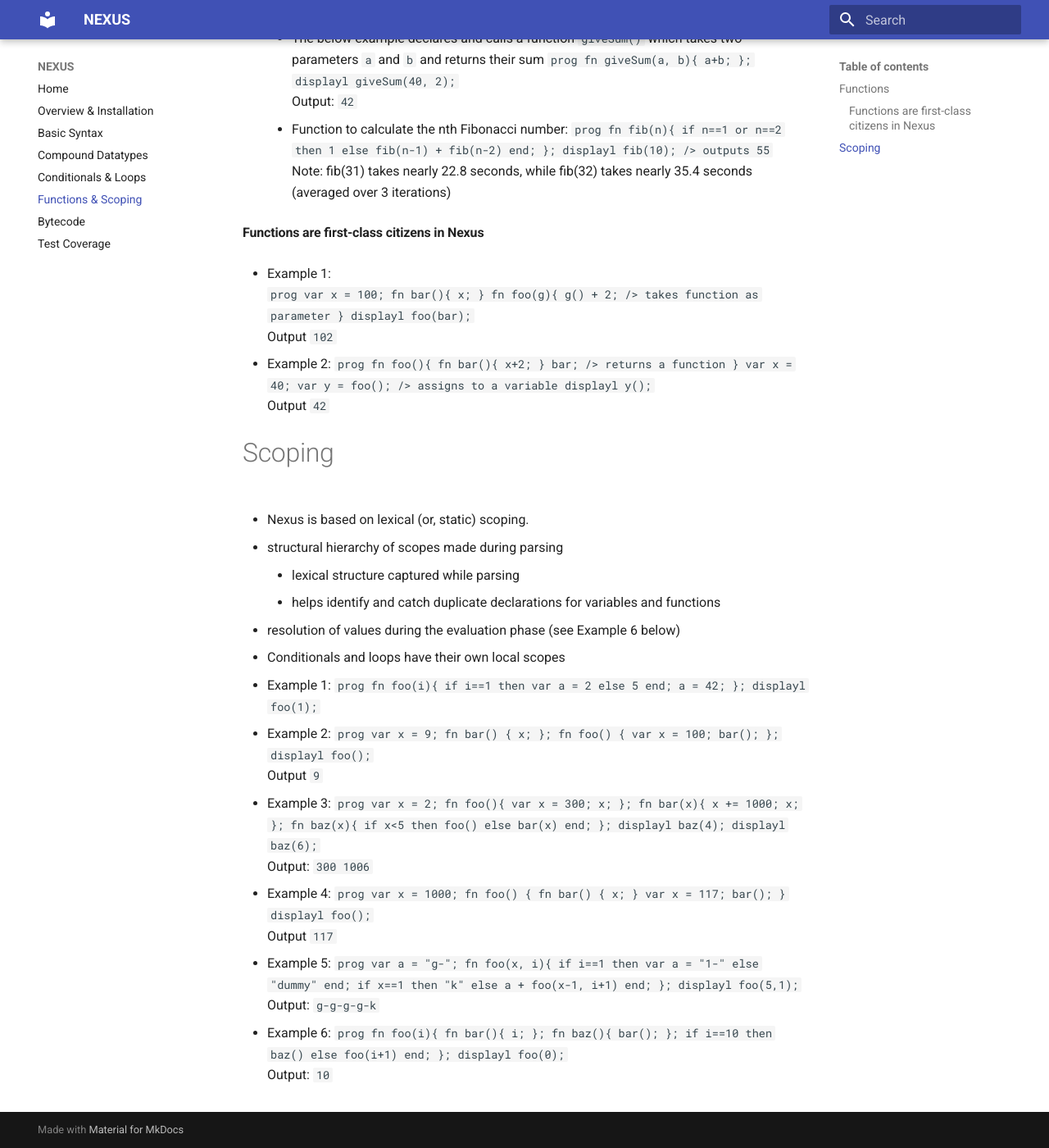
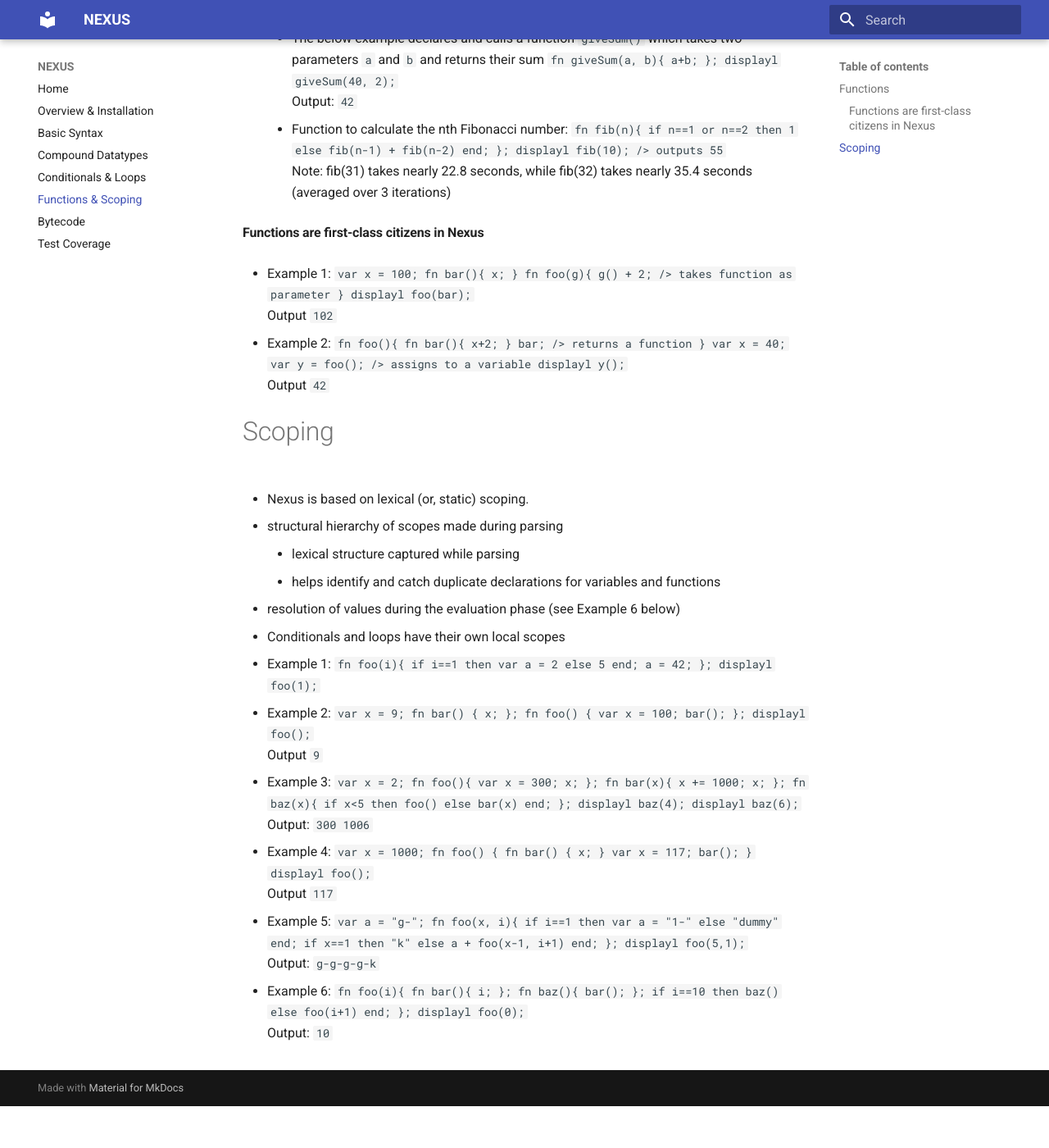
Before and after one commit to lucifer-reborn473/NEXUS, an MkDocs documentation site: the page built from docs/Functions & Scoping.md, in a window 1280 px wide and 1400 px high, scrolled down 276 px. Shown: the whole window at 82% size. Built offline with MkDocs 1.6.1 and Material for MkDocs 9.7.7, drawn with Linux system fonts in a browser that asks for light colours; after the commit the page ends 1625 px from its top, so only the background shows below that.

Commit message:
Update Functions & Scoping.md

````diff
--- a/docs/Functions & Scoping.md
+++ b/docs/Functions & Scoping.md
@@ -4,7 +4,7 @@
 - Calling a function with empty body returns `None`
 - Examples:
     - The below example declares and calls a function `giveSum()` which takes two parameters `a` and `b` and returns their sum
-        ```prog
+        ```
         fn giveSum(a, b){
             a+b;
         };
@@ -15,7 +15,7 @@
         42
         ```
     - Function to calculate the nth Fibonacci number:
-        ```prog
+        ```
         fn fib(n){
             if n==1 or n==2 then 1 else fib(n-1) + fib(n-2) end;
         };
@@ -25,7 +25,7 @@
 
 #### Functions are first-class citizens in Nexus
 - Example 1:
-    ```prog
+    ```
     var x = 100;
     fn bar(){
         x;
@@ -41,7 +41,7 @@
     ```
 
 - Example 2:
-    ```prog
+    ```
     fn foo(){
         fn bar(){
             x+2;
@@ -68,7 +68,7 @@
 - Conditionals and loops have their own local scopes
 
 - Example 1:
-    ```prog
+    ```
     fn foo(i){
         if i==1 then var a = 2 else 5 end;
         a = 42;
@@ -76,7 +76,7 @@
     displayl foo(1);
     ```
 - Example 2:
-    ```prog
+    ```
     var x = 9;
     fn bar() {
         x;
@@ -94,7 +94,7 @@
 
 
 - Example 3:
-    ```prog
+    ```
     var x = 2;
     fn foo(){
         var x = 300;
@@ -117,7 +117,7 @@
     ```
 
 - Example 4:
-    ```prog
+    ```
     var x = 1000;
     fn foo() {
         fn bar() {
@@ -134,7 +134,7 @@
     ```
 
 - Example 5:
-    ```prog
+    ```
     var a = "g-";
     fn foo(x, i){
         if i==1 then var a = "1-" else "dummy" end;
@@ -148,7 +148,7 @@
     ```
 
 - Example 6:
-    ```prog
+    ```
     fn foo(i){
         fn bar(){
             i;
````
